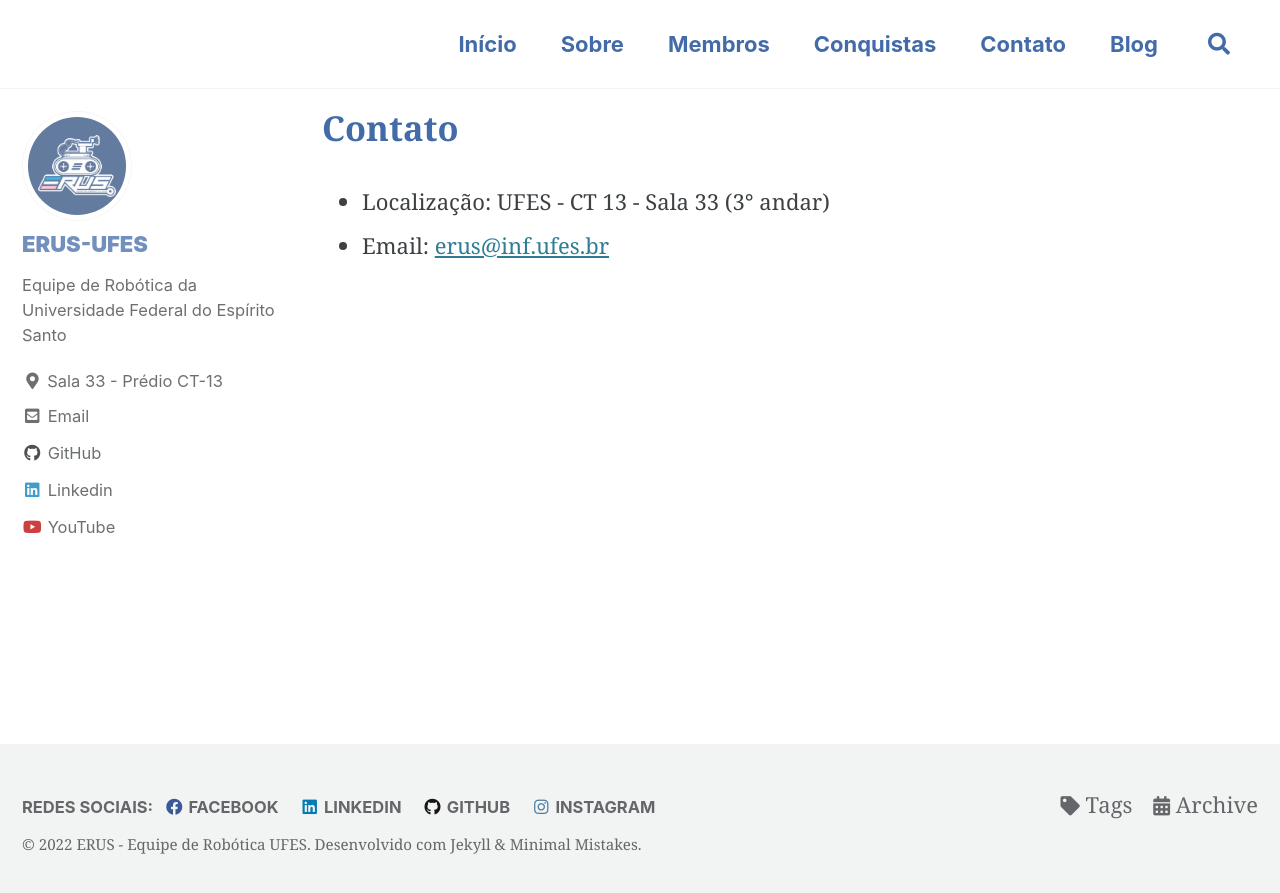
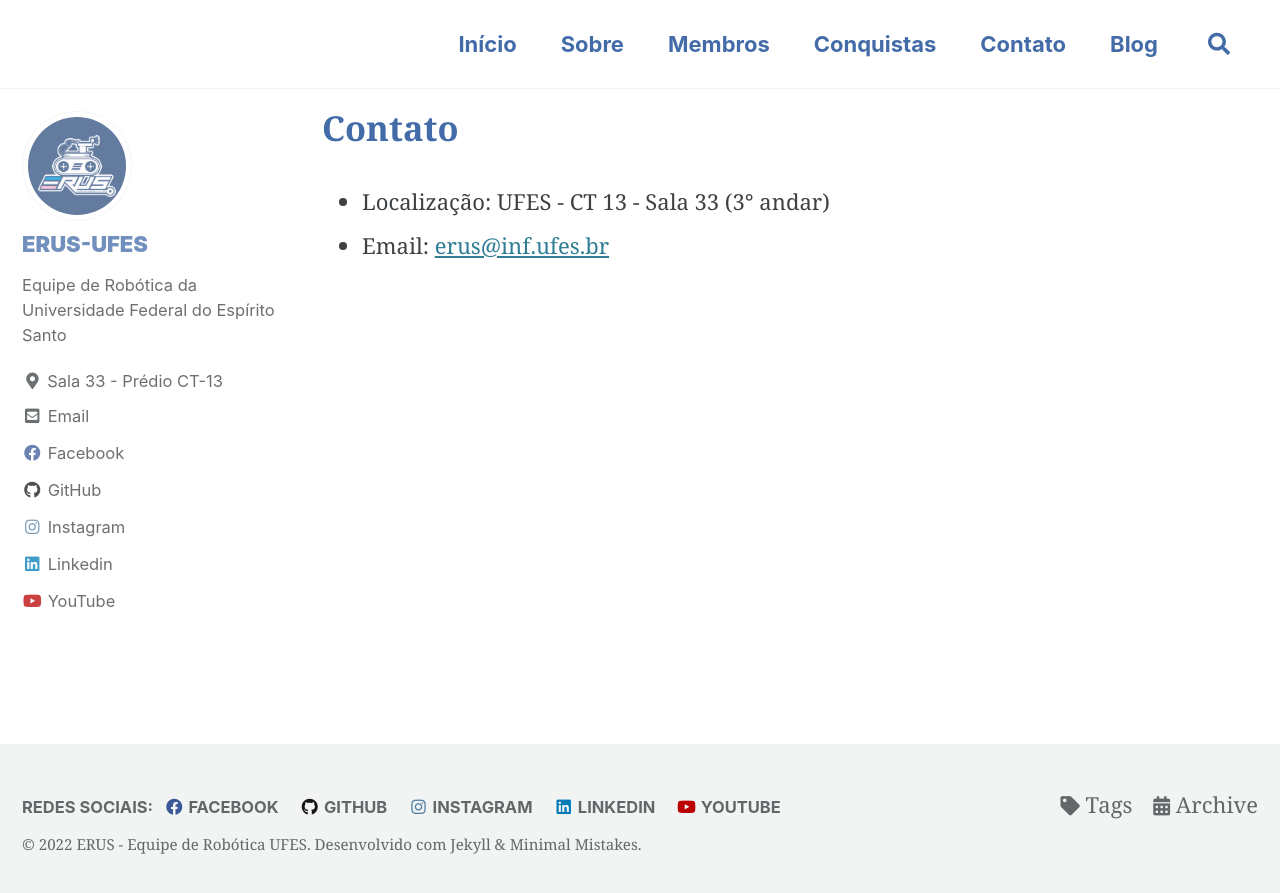
Before and after one commit to erufes/site, a Jekyll site: the page built from _pages/contato.md, in a window 1280 px wide. Shown: the top 893 px of the page. Built offline with Jekyll 4.4.1, drawn with Linux system fonts in a browser that asks for light colours; cached includes are drawn as plain includes.

Commit message:
modified:   _config.yml

```diff
--- a/_config.yml
+++ b/_config.yml
@@ -113,13 +113,18 @@ author:
     - label: "Email"
       icon: "fas fa-fw fa-envelope-square"
       url: "mailto:erus@inf.ufes.br"
+    - label: "Facebook"
+      icon: "fab fa-fw fa-facebook"
+      url: "https://www.facebook.com/erusbot/"
     - label: "GitHub"
       icon: "fab fa-fw fa-github"
       url: "https://github.com/erufes"
+    - label: "Instagram"
+      icon: "fab fa-fw fa-instagram"
+      url: "https://www.instagram.com/erus.ufes/"
     - label: "Linkedin"
       icon: "fab fa-fw fa-linkedin"
       url: "https://www.linkedin.com/company/erus-ufes/"
-
     - label: "YouTube"
       icon: "fab fa-fw fa-youtube"
       url: "https://www.youtube.com/c/erusteam"
@@ -131,16 +136,19 @@ footer:
     - label: "Facebook"
       icon: "fab fa-fw fa-facebook"
       url: "https://www.facebook.com/erusbot/"
-    - label: "Linkedin"
-      icon: "fab fa-fw fa-linkedin"
-      url: "https://www.linkedin.com/company/erus-ufes/"
+
     - label: "GitHub"
       icon: "fab fa-fw fa-github"
       url: "https://github.com/erufes"
     - label: "Instagram"
       icon: "fab fa-fw fa-instagram"
       url: "https://www.instagram.com/erus.ufes/"
-
+    - label: "Linkedin"
+      icon: "fab fa-fw fa-linkedin"
+      url: "https://www.linkedin.com/company/erus-ufes/"
+    - label: "YouTube"
+      icon: "fab fa-fw fa-youtube"
+      url: "https://www.youtube.com/c/erusteam"
     - label: "GitLab"
       icon: "fab fa-fw fa-gitlab"
       # url:
```
